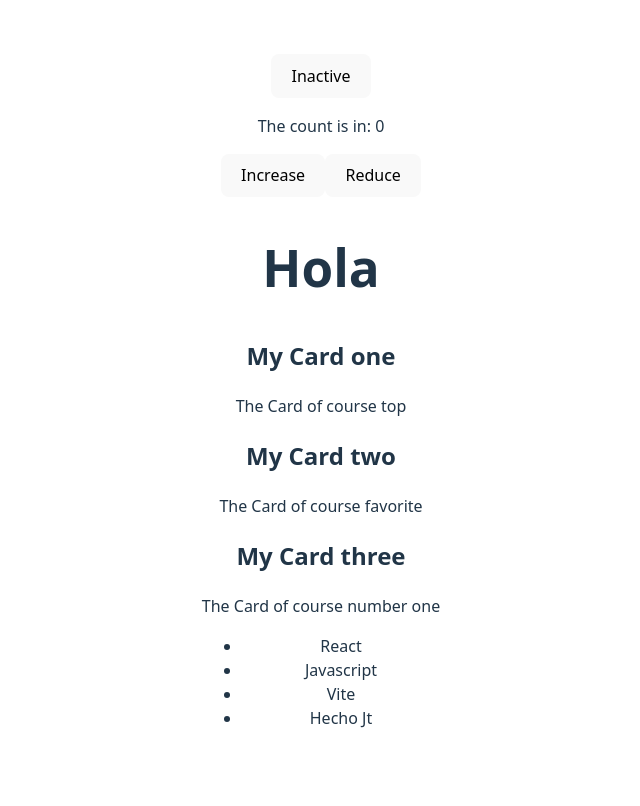
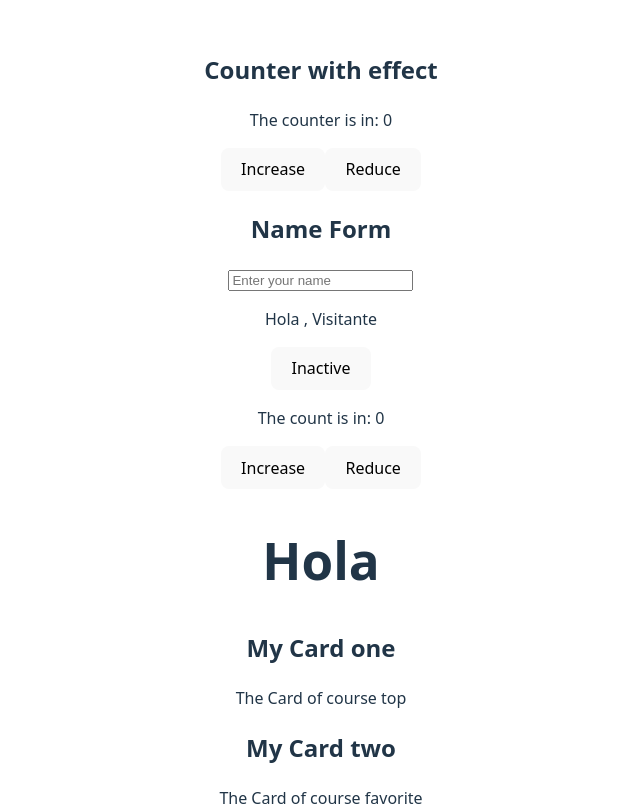
Before and after one commit to Jtlisg/myAppFirstReact, a React (Vite) app: page / in a window 1280 px wide. Shown: the top 806 px of the page, without its empty margins (319-959 px from the left). Built offline with nearby package versions, Linux system fonts and the light colour scheme.

Commit message:
Create component NameForm and CountWithEffect  and concept useEffect

```diff
--- /dev/null
+++ b/components/CounterWithEffect.jsx
@@ -0,0 +1,29 @@
+
+// Import hook
+import { useEffect, useState } from "react";
+
+// Create component
+const CounterWithEffect = () => {
+
+    const [count,setCount] = useState(0);
+
+    // hook useEffect for react
+    useEffect(() => {
+        console.log(`The counter changed to:  ${count}`)
+    }, [count] )
+
+
+
+    return (
+        <div>
+            <p>The counter is in: {count}</p>
+            <button onClick={() => setCount(count + 1)}>Increase</button>
+            <button onClick={() => setCount(count - 1)}>Reduce</button>
+        </div>
+    )
+};
+
+
+
+// Export component
+export default CounterWithEffect;
--- /dev/null
+++ b/components/NameForm.jsx
@@ -0,0 +1,26 @@
+import { useState } from "react";
+
+
+// name component
+const NameForm = () => {
+    const [name,setName] = useState("");
+
+    return (
+        <div>
+            <input
+
+            type="text"
+            placeholder="Enter your name"
+            value={name}
+
+            onChange={(event) => setName(event.target.value) }
+            />
+
+            <p>Hola , {name || "Visitante"}</p>
+        </div>
+    )
+};
+
+
+// export dafault
+export default NameForm;
--- a/src/App.jsx
+++ b/src/App.jsx
@@ -1,3 +1,5 @@
+import CounterWithEffect from '../components/CounterWithEffect';
+import NameForm from '../components/NameForm';
 import ToggleButton  from '../components/ToggleButton';
 import Counter from '../components/Counter';
 import Card from '../components/Card';
@@ -10,6 +12,14 @@ function App() {
   return (
     <section>
 
+      <h2>Counter with effect</h2>
+      {/* component CounterWithEffect */}
+      <CounterWithEffect/>
+
+      <h2>Name Form</h2>
+      {/* component NameForm  */}
+      <NameForm/>
+
       {/* component ToggleButton  */}
       <ToggleButton/>
 
@@ -17,13 +27,12 @@ function App() {
       <Counter/>
 
 
+
       <h1>Hola</h1>
-
       {/* component Cards */}
       <Card title="My Card one" description="The Card of course top"/>
       <Card title="My Card two" description="The Card of course favorite"/>
       <Card title="My Card three" description="The Card of course number one"/>
-
 
       <ul>
         {
@@ -32,8 +41,11 @@ function App() {
           ))
         }
       </ul>
+
     </section>
+
   );
+
 }
 
 export default App
```
